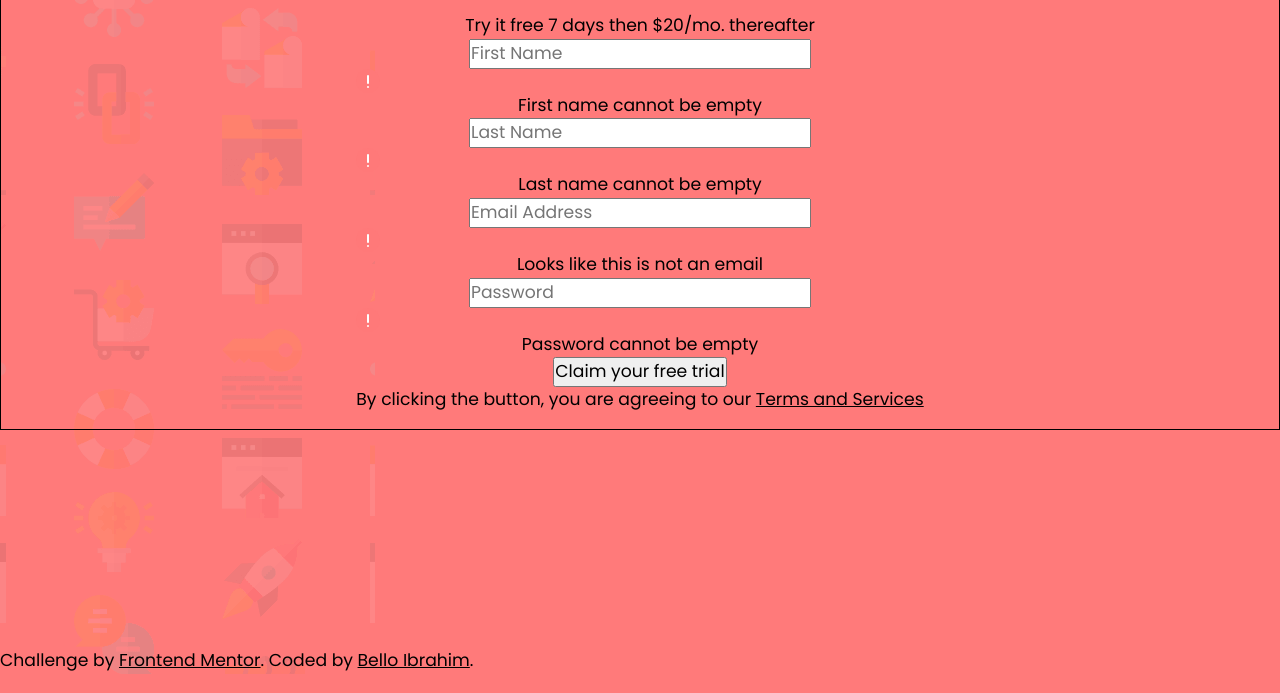
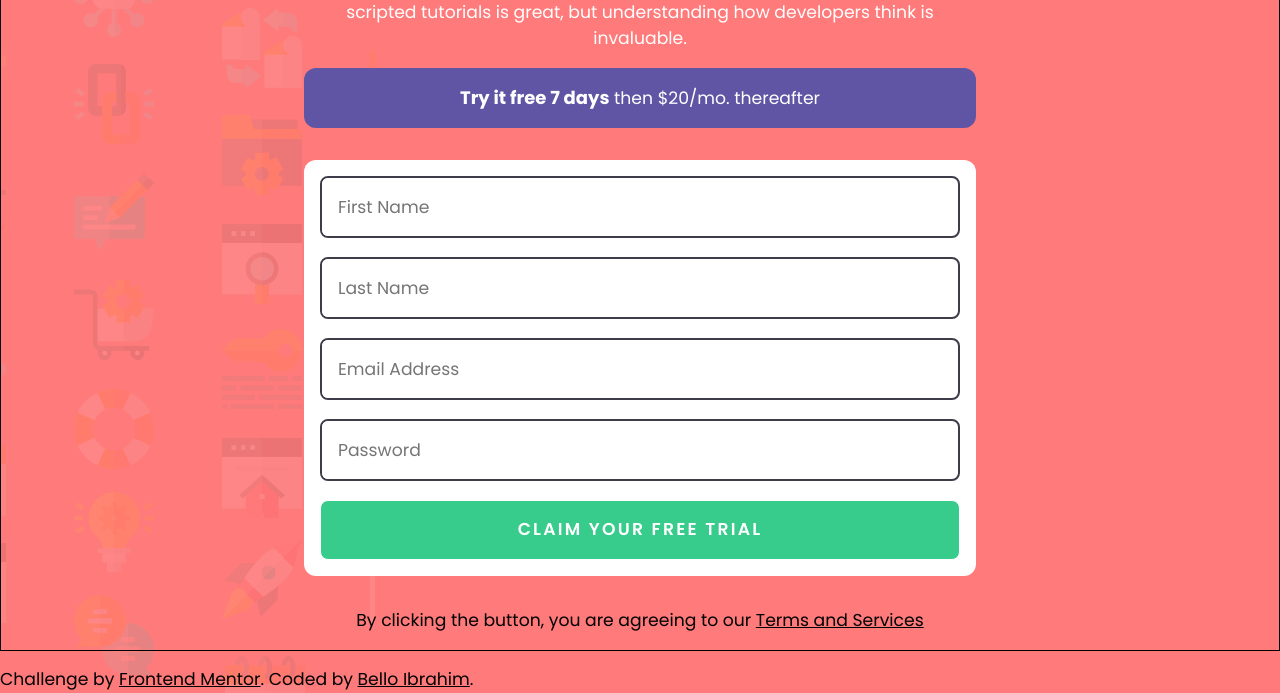
Before and after one commit to repro123/intro-with-form, a plain HTML site: page index.html in a window 1280 px wide. Shown: the part 126-819 px from the top of the page. Drawn offline with Linux system fonts and the light colour scheme.

Commit message:
styling updated

```diff
--- a/index.html
+++ b/index.html
@@ -48,14 +48,12 @@
                   name="firstName"
                   id="firstName"
                   required
-                  autocomplete="name"
+                  autocomplete="given-name"
                   placeholder="First Name"
                 />
                 <img src="./images/icon-error.svg" alt="" class="error-icon" />
               </div>
-              <p aria-live="polite" class="error-text" id="firstNameError">
-                First name cannot be empty
-              </p>
+              <p aria-live="polite" class="error-text" id="firstNameError"></p>
             </div>
 
             <div class="form__input-error-container">
@@ -66,14 +64,12 @@
                   name="lastName"
                   id="lastName"
                   required
-                  autocomplete="name"
+                  autocomplete="family-name"
                   placeholder="Last Name"
                 />
                 <img src="./images/icon-error.svg" alt="" class="error-icon" />
               </div>
-              <p aria-live="polite" class="error-text" id="lastNameError">
-                Last name cannot be empty
-              </p>
+              <p aria-live="polite" class="error-text" id="lastNameError"></p>
             </div>
 
             <div class="form__input-error-container">
@@ -84,14 +80,12 @@
                   name="email"
                   id="email"
                   required
-                  autocomplete="name"
+                  autocomplete="email"
                   placeholder="Email Address"
                 />
                 <img src="./images/icon-error.svg" alt="" class="error-icon" />
               </div>
-              <p aria-live="polite" class="error-text" id="emailError">
-                Looks like this is not an email
-              </p>
+              <p aria-live="polite" class="error-text" id="emailError"></p>
             </div>
 
             <div class="form__input-error-container">
@@ -107,9 +101,7 @@
                 />
                 <img src="./images/icon-error.svg" alt="" class="error-icon" />
               </div>
-              <p aria-live="polite" class="error-text" id="passwordError">
-                Password cannot be empty
-              </p>
+              <p aria-live="polite" class="error-text" id="passwordError"></p>
             </div>
 
             <button type="submit" id="submit">Claim your free trial</button>
--- a/src/styles.css
+++ b/src/styles.css
@@ -150,6 +150,113 @@ main {
   align-items: center;
   gap: 1rem;
   text-align: center;
+  padding-top: 2rem;
+}
+
+.section-one {
+  width: 100%;
+  color: white;
+  display: flex;
+  flex-direction: column;
+  gap: 1rem;
+  .section-one__heading {
+    font-size: 2rem;
+    font-weight: var(--fw-700);
+  }
+}
+
+.section-two {
+  width: 100%;
+  display: flex;
+  flex-direction: column;
+  gap: 2rem;
+}
+
+.section-two__banner {
+  background-color: var(--clr-accent-blue);
+  color: white;
+  padding: 1rem 2rem;
+  border-radius: 12px;
+  .banner__bold {
+    font-weight: var(--fw-700);
+    font-size: 18px;
+  }
+}
+
+.form {
+  width: 100%;
+  display: flex;
+  flex-direction: column;
+  gap: 1rem;
+  background-color: white;
+  border-radius: 12px;
+  padding: 1rem;
+}
+
+.form__input-error-container {
+  display: flex;
+  flex-direction: column;
+  align-items: end;
+  gap: 0.2rem;
+  .error-text {
+    color: var(--clr-primary-red);
+  }
+}
+
+.input-container {
+  width: 100%;
+  display: flex;
+  align-items: center;
+  border: 2px solid var(--clr-neutral-dark-blue);
+  border-radius: 8px;
+  padding-right: 1rem;
+  overflow: hidden;
+}
+
+.input-container:has(:focus-within) {
+  border-color: var(--clr-primary-green);
+}
+
+.input-container:has(input[data-invalid="true"]) {
+  border-color: var(--clr-primary-red);
+}
+
+input {
+  width: 100%;
+  height: 100%;
+  padding: 1rem;
+  border: none;
+  outline: none;
+}
+
+input[type="email"][data-invalid="true"] {
+  color: var(--clr-primary-red);
+}
+
+.error-icon {
+  display: none;
+}
+
+input[data-invalid="true"] + .error-icon {
+  display: block;
+}
+
+button[type="submit"] {
+  background-color: var(--clr-primary-green);
+  text-transform: uppercase;
+  letter-spacing: 0.2ch;
+  width: 100%;
+  font-weight: var(--fw-600);
+  color: white;
+  cursor: pointer;
+  border: 1px solid;
+  outline: none;
+  padding: 1rem;
+  border-radius: 8px;
+  &:focus,
+  &:hover {
+    border-color: var(--clr-neutral-dark-blue);
+  }
 }
 
 footer {
```
